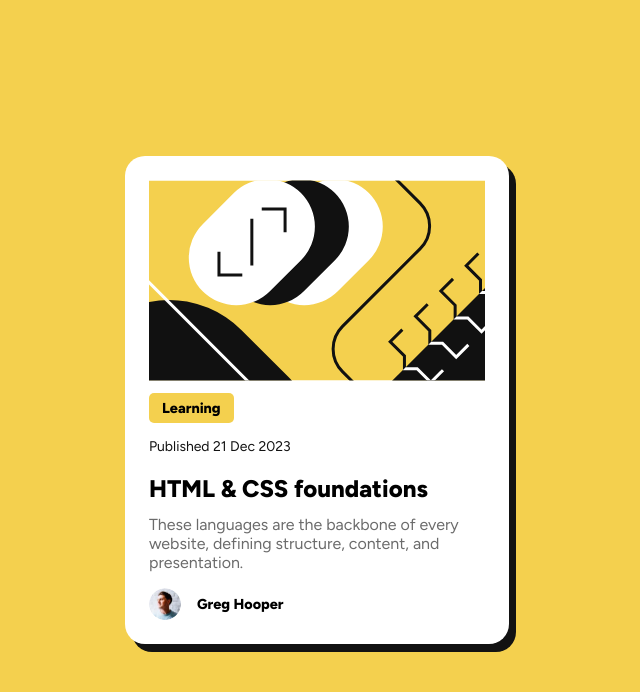
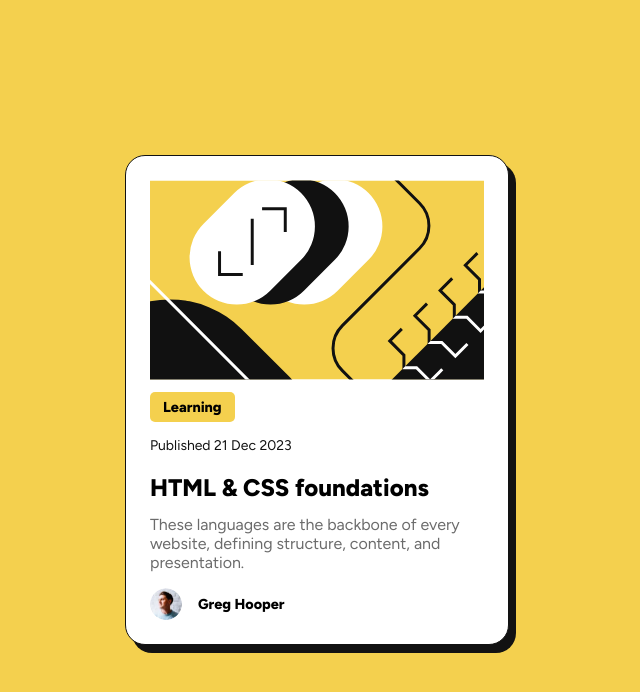
Before and after one commit to AydomSantos/Blog-preview-card, a plain HTML site: page index.html in a window 1280 px wide. Shown: the whole page, without its empty margins (323-963 px from the left). Drawn offline with Linux system fonts and the light colour scheme.

Commit message:
Update style.css

```diff
--- a/css/style.css
+++ b/css/style.css
@@ -34,6 +34,7 @@ body {
     justify-self: center;
     box-shadow: 7px 8px 0px 0px var(--gray-950);
     border-radius: 20px;
+    border: 1px solid var(--gray-950);
 
 }
 
```
